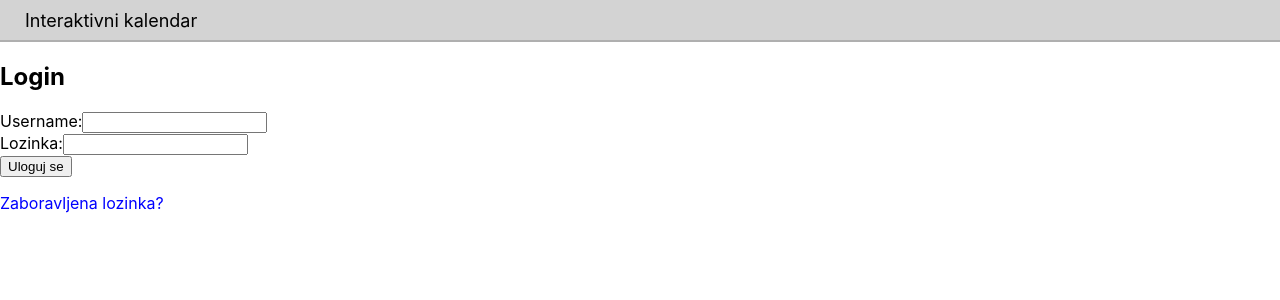
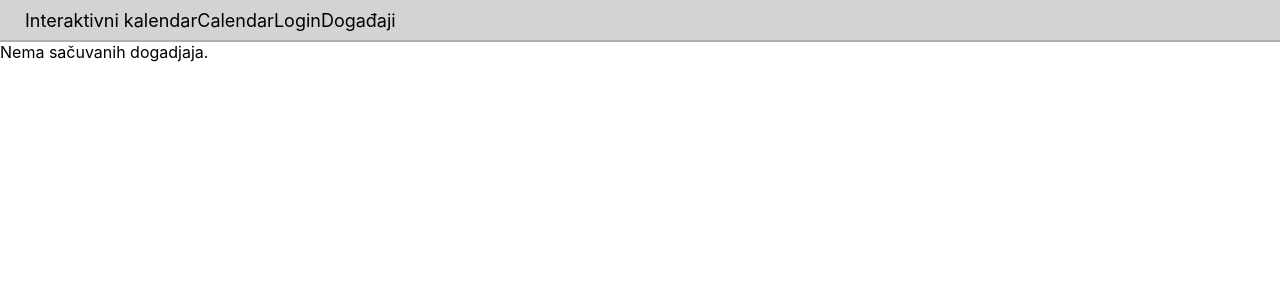
Before and after one commit to elab-development/internet-tehnologije-projekat-interaktivnikalendar_2023_1077, a React (Create React App) app: page /events in a window 1280 px wide. Shown: the top 300 px of the page. Built offline with nearby package versions, Linux system fonts and the light colour scheme.

Commit message:
Displayed events

```diff
--- a/package.json
+++ b/package.json
@@ -9,6 +9,7 @@
     "react": "^18.2.0",
     "react-dom": "^18.2.0",
     "react-icons": "^5.0.1",
+    "react-router-dom": "^6.21.3",
     "react-scripts": "5.0.1",
     "web-vitals": "^2.1.4"
   },
--- a/src/App.js
+++ b/src/App.js
@@ -1,33 +1,52 @@
 import './App.css';
 import React, { useState } from 'react';
+import { BrowserRouter as Router, Routes, Route, Link } from 'react-router-dom';
+import { EventProvider } from './components/EventContext';
 import NavBar from './components/NavBar';
 import Calendar from './components/Calendar';
 import Login from './components/Login';
-
+import Events from './components/Events';
+import Form from './components/Form';
 
 function App() {
   const handleDateClick = (date) => {
     console.log('Clicked on date:', date);
   };
+
   const [loggedInUser, setLoggedInUser] = useState(null);
   const [events, setEvents] = useState([]);
 
   const handleLogin = (username) => {
-    setLoggedInUser(username);};
+    setLoggedInUser(username);
+  };
 
   const handleLogout = () => {
     setLoggedInUser(null);
   };
 
+  const handleAddEvent = (newEvent) => {
+    setEvents((prevEvents) => {
+      const updatedEvents = [...prevEvents, newEvent];
+      console.log(updatedEvents);
+      return updatedEvents;
+    });
+  };
+
   return (
+    <Router>
+       <EventProvider>
       <div className="App">
         <NavBar loggedInUser={loggedInUser} onLogout={handleLogout} />
-      {!loggedInUser ? (
-        <Login onLogin={handleLogin} />
-        ) : (
-      <Calendar onDateClick={handleDateClick} />
-      )}
+        <Routes>
+          <Route path="/" element={!loggedInUser ? <Login onLogin={handleLogin} /> : <Calendar onDateClick={handleDateClick} />} />
+          <Route path="/calendar" element={<Calendar onDateClick={handleDateClick} />} />
+          <Route path="/login" element={<Login onLogin={handleLogin} />} />
+          <Route path="/events" element={<Events events={events} />} />
+          <Route path="/form" element={<Form onAddEvent={handleAddEvent} />} />
+        </Routes>
       </div>
+      </EventProvider>
+    </Router>
   );
 }
 
--- a/src/components/Calendar.jsx
+++ b/src/components/Calendar.jsx
@@ -106,18 +106,7 @@ const Calendar = ({ onDateClick }) => {
                   {date ? (
                     <div>
                       <span>{date.getDate()}</span>
-                      <div className="events">
-                        {events
-                          .filter((event) => event.date.getTime() === date.getTime())
-                          .map((event, index) => (
-                            <div key={index} className="event">
-                                <div>Datum: {formatDate(event.date)}</div>
-                                <div>Naziv: {event.title}</div>
-                                <div>Vreme: {event.time}</div>
-                                <div>Opis: {event.description}</div>
-                            </div>
-                          ))}
-                      </div>
+
                     </div>
                   ) : (
                     ''
--- /dev/null
+++ b/src/components/EventContext.jsx
@@ -0,0 +1,21 @@
+import React, { createContext, useContext, useState } from 'react';
+
+const EventContext = createContext();
+
+export const EventProvider = ({ children }) => {
+  const [events, setEvents] = useState([]);
+
+  const addEvent = (newEvent) => {
+    setEvents((prevEvents) => [...prevEvents, newEvent]);
+  };
+
+  return (
+    <EventContext.Provider value={{ events, addEvent }}>
+      {children}
+    </EventContext.Provider>
+  );
+};
+
+export const useEventContext = () => {
+  return useContext(EventContext);
+};
--- /dev/null
+++ b/src/components/Events.jsx
@@ -0,0 +1,32 @@
+import React, { useState } from 'react';
+import { useEventContext } from '../components/EventContext';
+
+const Events = () => {
+const [exportedEvents, setExportedEvents] = useState([]);
+  const { events } = useEventContext();
+  if (!events || events.length === 0) {
+    return <div>Nema sačuvanih dogadjaja.</div>;
+  }
+
+  const handleExport = () => {
+    setExportedEvents(events);
+    console.log('Exported Events:', exportedEvents);
+  };
+  return (
+    <div>
+        <button onClick={handleExport}>Preuzmi podatke</button>
+      <ul>
+        {events.map((event, index) => (
+          <li key={index}>
+            <div>Datum: {event.date.toLocaleDateString()}</div>
+            <div>Naziv: {event.title}</div>
+            <div>Vreme: {event.time}</div>
+            <div>Opis: {event.description}</div>
+          </li>
+        ))}
+      </ul>
+    </div>
+  );
+};
+
+export default Events;
--- a/src/components/Form.jsx
+++ b/src/components/Form.jsx
@@ -1,6 +1,8 @@
 import React, { useState } from 'react';
+import { useEventContext } from '../components/EventContext';
 
-const Form = ({ date, onClose, onAddEvent }) => {
+const Form = ({ date, onClose}) => {
+  const { addEvent } = useEventContext();
   const [eventTitle, setEventTitle] = useState('');
   const [eventTime, setEventTime] = useState('');
   const [eventDescription, setEventDescription] = useState('');
@@ -24,12 +26,15 @@ const Form = ({ date, onClose, onAddEvent }) => {
         time: eventTime,
         description: eventDescription,
       };
-      onAddEvent(newEvent);
+      addEvent(newEvent);
       onClose();
       alert('Događaj je sačuvan!');
     } else {
       alert('Molimo popunite sva polja!');
     }
+
+
+
   };
 
   const handleCancel = () => {
--- a/src/components/NavBar.jsx
+++ b/src/components/NavBar.jsx
@@ -1,9 +1,13 @@
 import React from 'react';
+import { Link } from 'react-router-dom';
 
 function NavBar({ loggedInUser, onLogout }) {
   return (
     <div className="navBar">
-      <a href="/">Interaktivni kalendar</a>
+      <Link to="/">Interaktivni kalendar</Link>
+      <Link to="/calendar">Calendar</Link>
+      <Link to="/login">Login</Link>
+      <Link to="/events">Događaji</Link>
       {loggedInUser && (
         <button onClick={onLogout}>Odjavi se</button>
       )}
```
Also changed, not shown: 1 other file (tests, documents, lock files or other folders). Lines whose indentation alone changed are shown as unchanged.
